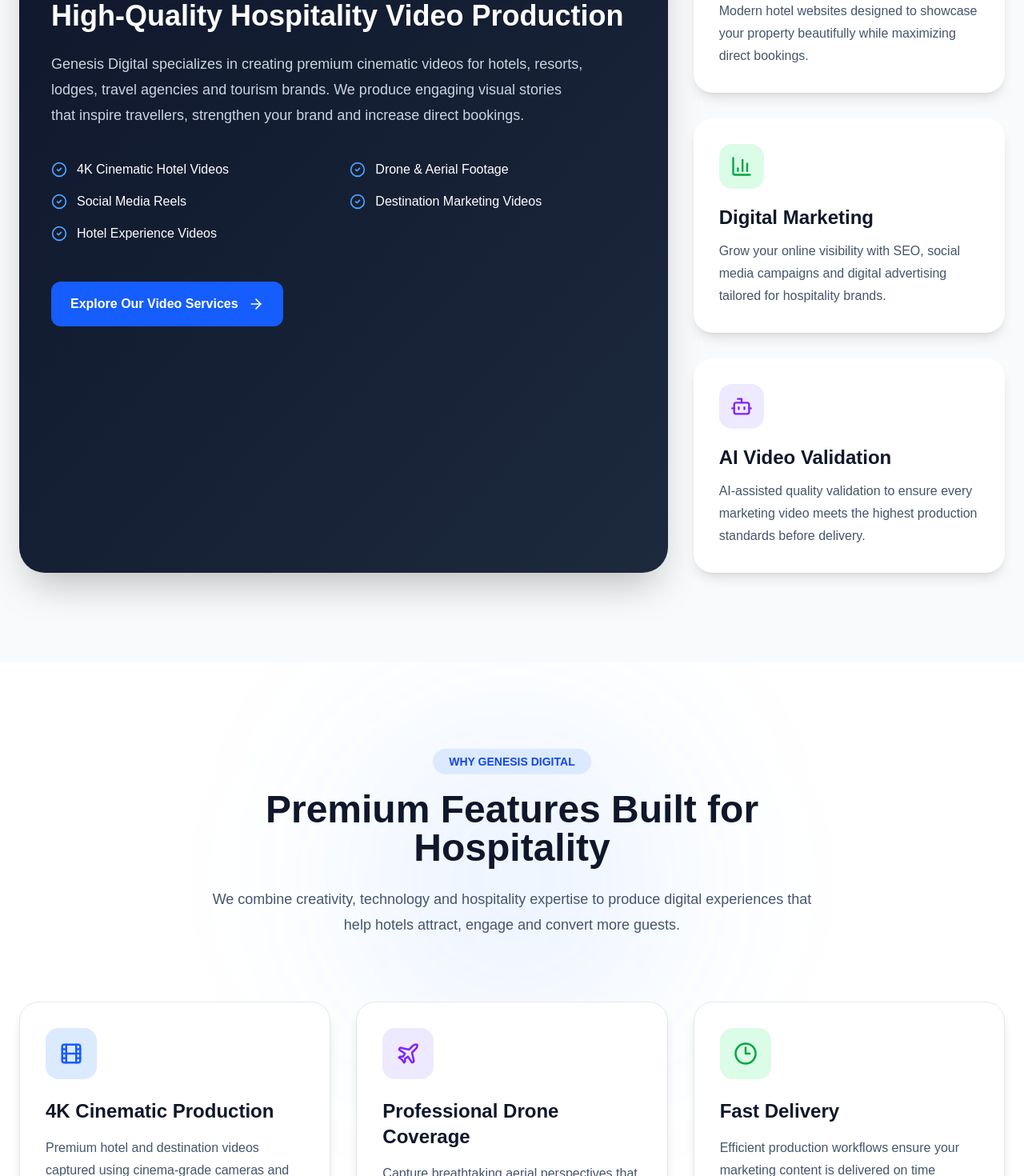
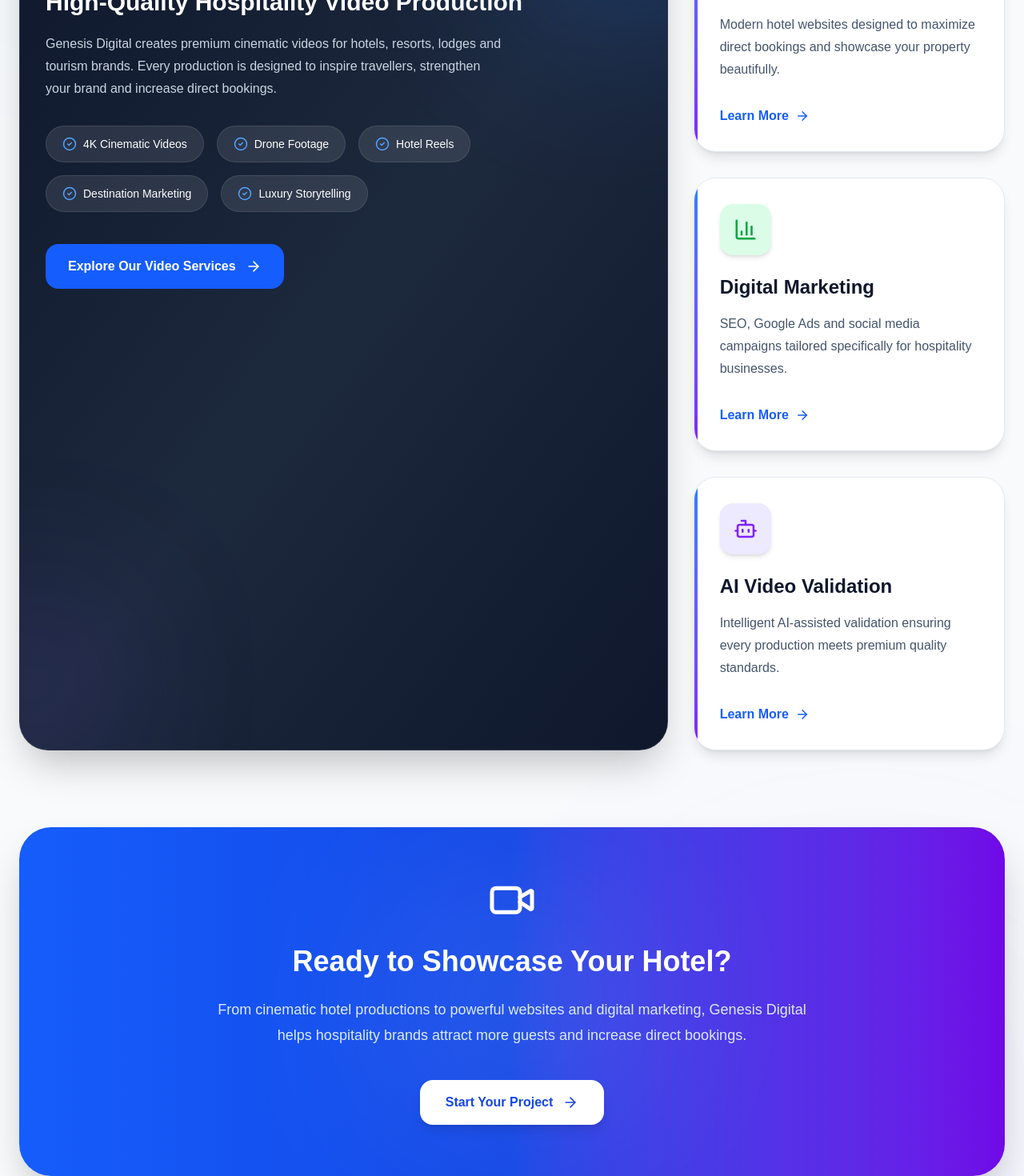
Before and after one commit to ezekielmose/genesis_website_proffesional, a Next.js app: page / in a window 1280 px wide. Shown: the part 1880-3350 px from the top of the page at 80% size. Built offline with nearby package versions, Linux system fonts and the light colour scheme.

Commit message:
Update Solutions.tsx

```diff
--- a/components/home/Solutions/Solutions.tsx
+++ b/components/home/Solutions/Solutions.tsx
@@ -14,13 +14,13 @@
   icon: Video,
   title: "High-Quality Hospitality Video Production",
   description:
-    "Genesis Digital specializes in creating premium cinematic videos for hotels, resorts, lodges, travel agencies and tourism brands. We produce engaging visual stories that inspire travellers, strengthen your brand and increase direct bookings.",
+    "Genesis Digital creates premium cinematic videos for hotels, resorts, lodges and tourism brands. Every production is designed to inspire travellers, strengthen your brand and increase direct bookings.",
   features: [
-    "4K Cinematic Hotel Videos",
-    "Drone & Aerial Footage",
-    "Social Media Reels",
-    "Destination Marketing Videos",
-    "Hotel Experience Videos",
+    "4K Cinematic Videos",
+    "Drone Footage",
+    "Hotel Reels",
+    "Destination Marketing",
+    "Luxury Storytelling",
   ],
 };
 
@@ -29,7 +29,7 @@
     icon: Globe,
     title: "Website Development",
     description:
-      "Modern hotel websites designed to showcase your property beautifully while maximizing direct bookings.",
+      "Modern hotel websites designed to maximize direct bookings and showcase your property beautifully.",
     color: "bg-blue-100",
     iconColor: "text-blue-600",
   },
@@ -37,7 +37,7 @@
     icon: BarChart3,
     title: "Digital Marketing",
     description:
-      "Grow your online visibility with SEO, social media campaigns and digital advertising tailored for hospitality brands.",
+      "SEO, Google Ads and social media campaigns tailored specifically for hospitality businesses.",
     color: "bg-green-100",
     iconColor: "text-green-600",
   },
@@ -45,21 +45,30 @@
     icon: Bot,
     title: "AI Video Validation",
     description:
-      "AI-assisted quality validation to ensure every marketing video meets the highest production standards before delivery.",
+      "Intelligent AI-assisted validation ensuring every production meets premium quality standards.",
     color: "bg-violet-100",
     iconColor: "text-violet-600",
   },
 ];
 
 export default function Solutions() {
+
   const MainIcon = mainSolution.icon;
 
   return (
+
     <section
       id="solutions"
-      className="bg-slate-50 py-28"
+      className="relative overflow-hidden bg-slate-50 py-28"
     >
-      <div className="mx-auto max-w-7xl px-6">
+
+      {/* Background Glow */}
+
+      <div className="absolute left-0 top-0 h-[450px] w-[450px] rounded-full bg-blue-500/10 blur-[150px]" />
+
+      <div className="absolute right-0 bottom-0 h-[400px] w-[400px] rounded-full bg-violet-500/10 blur-[150px]" />
+
+      <div className="relative mx-auto max-w-7xl px-6">
 
         {/* Heading */}
 
@@ -67,94 +76,160 @@
           initial={{ opacity: 0, y: 40 }}
           whileInView={{ opacity: 1, y: 0 }}
           viewport={{ once: true }}
-          transition={{ duration: 0.7 }}
+          transition={{ duration: .7 }}
           className="mx-auto mb-20 max-w-3xl text-center"
         >
+
           <span className="rounded-full bg-blue-100 px-5 py-2 text-sm font-semibold text-blue-700">
+
             OUR SOLUTIONS
+
           </span>
 
           <h2 className="mt-6 text-5xl font-black text-slate-900">
+
             Digital Solutions Built for Hospitality
+
           </h2>
 
           <p className="mt-6 text-lg leading-8 text-slate-600">
+
             Helping hotels, resorts and travel companies attract more guests
-            through cinematic content, modern technology and intelligent digital
-            marketing.
+            through cinematic content, modern technology and intelligent
+            digital marketing.
+
           </p>
+
         </motion.div>
-
-        {/* Layout */}
 
         <div className="grid gap-8 lg:grid-cols-3">
 
-          {/* Featured Solution */}
+          {/* FEATURED CARD */}
 
           <motion.div
-            initial={{ opacity: 0, x: -60 }}
-            whileInView={{ opacity: 1, x: 0 }}
-            viewport={{ once: true }}
-            transition={{ duration: 0.7 }}
-            whileHover={{ y: -10 }}
-            className="lg:col-span-2 overflow-hidden rounded-[32px] bg-gradient-to-br from-slate-900 to-slate-800 p-10 text-white shadow-2xl"
+            initial={{
+              opacity: 0,
+              x: -60,
+            }}
+            whileInView={{
+              opacity: 1,
+              x: 0,
+            }}
+            viewport={{
+              once: true,
+            }}
+            transition={{
+              duration: .8,
+            }}
+            whileHover={{
+              y: -8,
+              scale: 1.01,
+            }}
+            className="relative overflow-hidden rounded-[36px] border border-white/10 bg-gradient-to-br from-slate-900 via-slate-800 to-slate-900 p-8 text-white shadow-2xl backdrop-blur-xl lg:col-span-2"
           >
-            <div className="mb-8 flex h-20 w-20 items-center justify-center rounded-2xl bg-blue-600">
 
-              <MainIcon size={40} />
+            {/* Animated Glow */}
 
-            </div>
+            <motion.div
+              animate={{
+                scale: [1, 1.25, 1],
+                opacity: [.35, .6, .35],
+              }}
+              transition={{
+                duration: 8,
+                repeat: Infinity,
+              }}
+              className="absolute -right-24 -top-24 h-64 w-64 rounded-full bg-blue-500 blur-[120px]"
+            />
 
-            <h3 className="text-4xl font-bold">
+            <motion.div
+              animate={{
+                y: [0, 25, 0],
+              }}
+              transition={{
+                repeat: Infinity,
+                duration: 6,
+              }}
+              className="absolute -left-20 bottom-0 h-48 w-48 rounded-full bg-violet-500/20 blur-[100px]"
+            />
+
+            <motion.div
+              animate={{
+                rotate: [0, 15, 0],
+                y: [0, -5, 0],
+              }}
+              transition={{
+                repeat: Infinity,
+                duration: 5,
+              }}
+              className="relative mb-6 flex h-20 w-20 items-center justify-center rounded-3xl bg-blue-600 shadow-xl"
+            >
+
+              <MainIcon size={38} />
+
+            </motion.div>
+
+            <h3 className="text-3xl font-black">
+
               {mainSolution.title}
+
             </h3>
 
-            <p className="mt-6 max-w-2xl text-lg leading-8 text-slate-300">
+            <p className="mt-5 max-w-xl text-base leading-7 text-slate-300">
+
               {mainSolution.description}
+
             </p>
 
-            <div className="mt-10 grid gap-4 sm:grid-cols-2">
+            {/* Feature Pills */}
+
+            <div className="mt-8 flex flex-wrap gap-4">
 
               {mainSolution.features.map((feature) => (
 
-                <div
+                <motion.div
+                  whileHover={{
+                    scale: 1.05,
+                  }}
                   key={feature}
-                  className="flex items-center gap-3"
+                  className="flex items-center gap-2 rounded-full border border-white/10 bg-white/10 px-5 py-3 backdrop-blur"
                 >
 
                   <CheckCircle2
-                    size={20}
+                    size={18}
                     className="text-blue-400"
                   />
 
-                  <span>{feature}</span>
+                  <span className="text-sm font-medium">
 
-                </div>
+                    {feature}
+
+                  </span>
+
+                </motion.div>
 
               ))}
 
             </div>
 
-            <button
-              className="
-                mt-12
-                inline-flex
-                items-center
-                gap-3
-                rounded-xl
-                bg-blue-600
-                px-6
-                py-4
-                font-semibold
-                transition
-                hover:bg-blue-700
-              "
+            <motion.button
+              whileHover={{
+                scale: 1.05,
+              }}
+              whileTap={{
+                scale: .95,
+              }}
+              className="group mt-10 inline-flex items-center gap-3 rounded-2xl bg-blue-600 px-7 py-4 font-semibold transition hover:bg-blue-700"
             >
+
               Explore Our Video Services
 
-              <ArrowRight size={20} />
+              <ArrowRight
+                size={20}
+                className="transition-transform group-hover:translate-x-2"
+              />
 
-            </button>
+            </motion.button>
 
           </motion.div>
 
@@ -172,7 +247,7 @@
         key={item.title}
         initial={{
           opacity: 0,
-                    x: 50,
+          x: 60,
         }}
         whileInView={{
           opacity: 1,
@@ -183,36 +258,79 @@
         }}
         transition={{
           delay: index * 0.15,
-                    duration: 0.6,
+          duration: 0.7,
         }}
         whileHover={{
-                    x: 8,
+          y: -8,
+          scale: 1.02,
         }}
-                  className="rounded-3xl bg-white p-8 shadow-lg transition-all hover:shadow-xl"
+        className="group relative overflow-hidden rounded-[28px] border border-slate-200 bg-white p-8 shadow-lg transition-all duration-500 hover:border-blue-200 hover:shadow-2xl"
       >
 
-                  <div
-                    className={`mb-5 flex h-14 w-14 items-center justify-center rounded-2xl ${item.color}`}
+        {/* Animated Background */}
+
+        <motion.div
+          className="absolute -right-12 -top-12 h-40 w-40 rounded-full bg-blue-100 opacity-0 blur-3xl transition-all duration-700 group-hover:opacity-100"
+        />
+
+        {/* Left Accent */}
+
+        <motion.div
+          initial={{ height: 0 }}
+          whileInView={{ height: "100%" }}
+          transition={{
+            delay: index * 0.2,
+            duration: .8,
+          }}
+          className="absolute left-0 top-0 w-1 rounded-full bg-gradient-to-b from-blue-500 to-violet-600"
+        />
+
+        {/* Icon */}
+
+        <motion.div
+          whileHover={{
+            rotate: 8,
+            scale: 1.15,
+          }}
+          className={`relative mb-6 flex h-16 w-16 items-center justify-center rounded-2xl ${item.color} shadow-md`}
         >
 
           <Icon
-                      size={28}
+            size={30}
             className={item.iconColor}
           />
 
-                  </div>
+        </motion.div>
 
-                  <h3 className="mb-3 text-2xl font-bold text-slate-900">
+        <h3 className="relative text-2xl font-black text-slate-900">
 
           {item.title}
 
         </h3>
 
-                  <p className="leading-7 text-slate-600">
+        <p className="relative mt-4 leading-7 text-slate-600">
 
           {item.description}
 
         </p>
+
+        {/* Learn More */}
+
+        <motion.div
+          whileHover={{
+            x: 5,
+          }}
+          className="relative mt-8 inline-flex items-center gap-2 font-semibold text-blue-600 cursor-pointer"
+        >
+
+          Learn More
+
+          <ArrowRight
+            size={18}
+            className="transition-transform group-hover:translate-x-2"
+          />
+
+        </motion.div>
 
       </motion.div>
 
@@ -224,7 +342,86 @@
 
 </div>
 
+{/* Bottom CTA */}
+
+<motion.div
+  initial={{
+    opacity: 0,
+    y: 50,
+  }}
+  whileInView={{
+    opacity: 1,
+    y: 0,
+  }}
+  viewport={{
+    once: true,
+  }}
+  transition={{
+    delay: .3,
+    duration: .8,
+  }}
+  className="relative mt-24 overflow-hidden rounded-[40px] bg-gradient-to-r from-blue-600 via-blue-700 to-violet-700 px-10 py-16 text-center text-white shadow-2xl"
+>
+
+  {/* Background Glow */}
+
+  <div className="absolute left-1/2 top-1/2 h-[350px] w-[350px] -translate-x-1/2 -translate-y-1/2 rounded-full bg-white/10 blur-[120px]" />
+
+  <motion.div
+    animate={{
+      y: [0, -8, 0],
+    }}
+    transition={{
+      repeat: Infinity,
+      duration: 4,
+    }}
+  >
+
+    <Video
+      size={60}
+      className="mx-auto mb-6"
+    />
+
+  </motion.div>
+
+  <h2 className="relative text-4xl font-black">
+
+    Ready to Showcase Your Hotel?
+
+  </h2>
+
+  <p className="relative mx-auto mt-6 max-w-3xl text-lg leading-8 text-blue-100">
+
+    From cinematic hotel productions to powerful websites and digital
+    marketing, Genesis Digital helps hospitality brands attract more
+    guests and increase direct bookings.
+
+  </p>
+
+  <motion.a
+    href="#contact"
+    whileHover={{
+      scale: 1.05,
+    }}
+    whileTap={{
+      scale: .95,
+    }}
+    className="relative mt-10 inline-flex items-center gap-3 rounded-2xl bg-white px-8 py-4 font-semibold text-blue-700 shadow-lg transition-all hover:shadow-2xl"
+  >
+
+    Start Your Project
+
+    <ArrowRight
+      size={20}
+    />
+
+  </motion.a>
+
+</motion.div>
+
 </div>
+
 </section>
+
 );
 }
```
Lines whose indentation alone changed are shown as unchanged.
